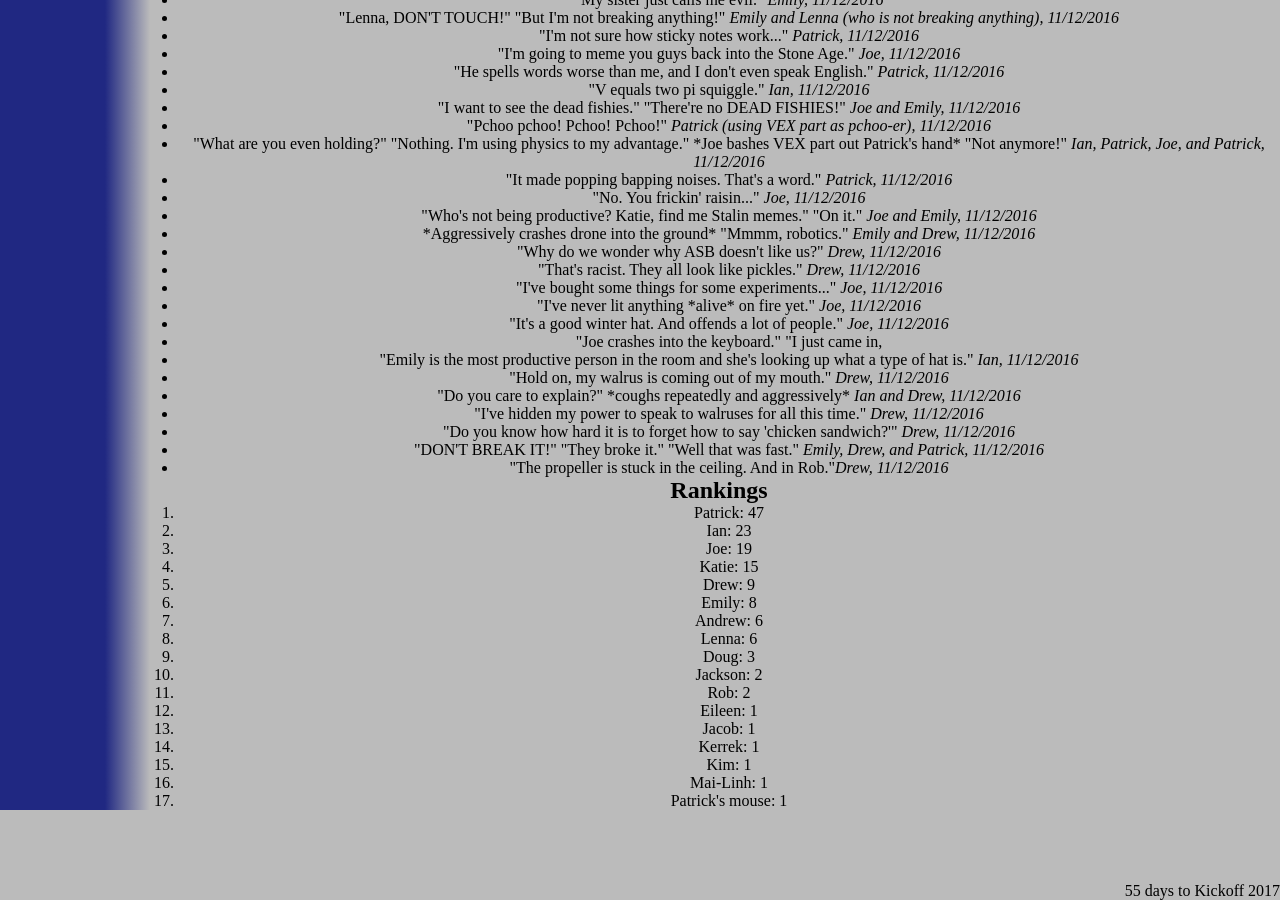
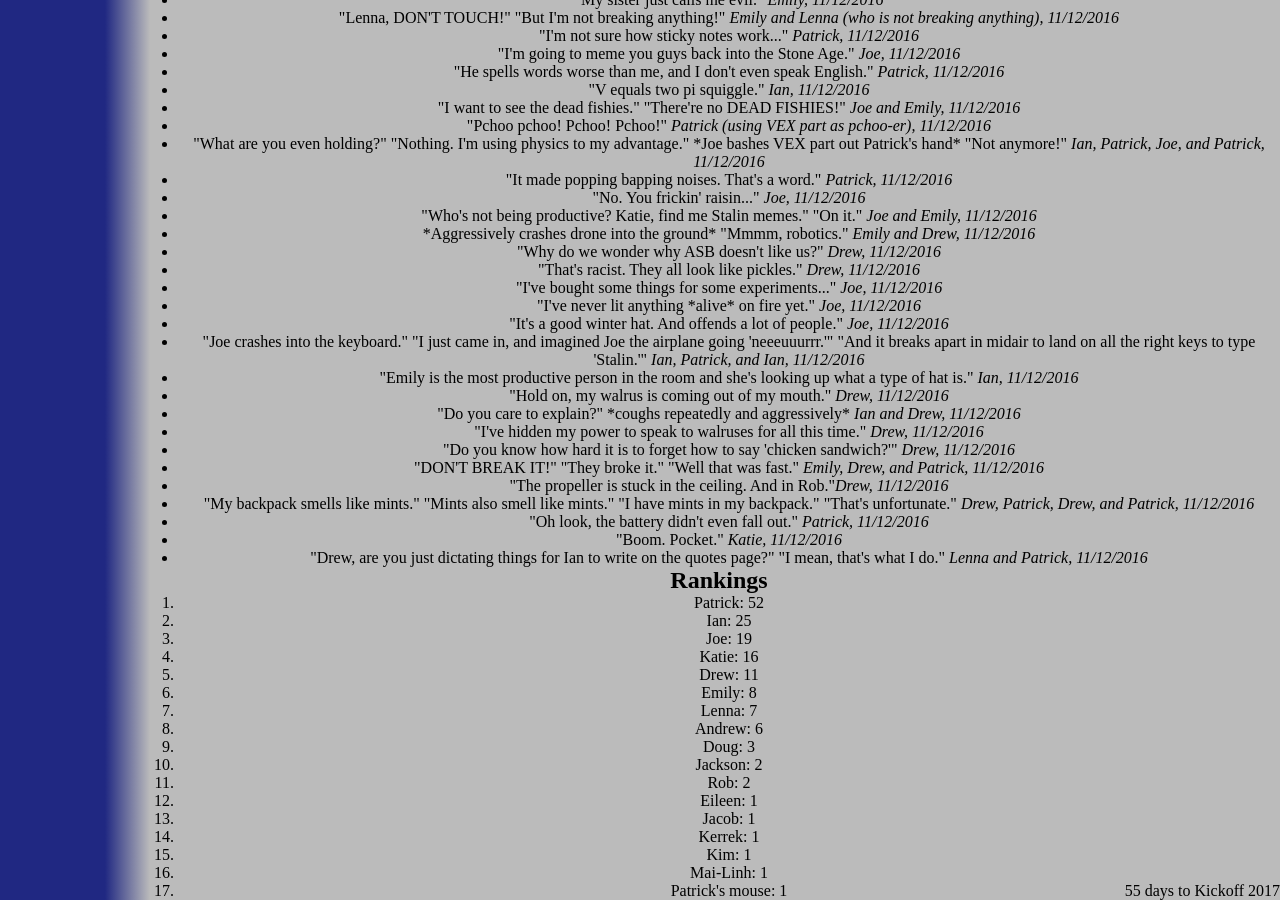
Before and after one commit to katiebugmoon/FRC4131.github.io, a Jekyll site: the page built from media/2017/quotes.html, in a window 1280 px wide and 900 px high, scrolled down 1771 px. Built offline with Jekyll 4.4.1, drawn with Linux system fonts in a browser that asks for light colours; nearby versions of some CDN libraries.

Commit message:
Update quotes.html

```diff
--- a/media/2017/quotes.html
+++ b/media/2017/quotes.html
@@ -111,7 +111,7 @@ title: Build Season 2017 Quotes
 	<li>"I've bought some things for some experiments..." <i>Joe, 11/12/2016</i></li>
 	<li>"I've never lit anything *alive* on fire yet." <i>Joe, 11/12/2016</i></li>
 	<li>"It's a good winter hat. And offends a lot of people." <i>Joe, 11/12/2016</i></li>
-	<li>"Joe crashes into the keyboard." "I just came in,
+	<li>"Joe crashes into the keyboard." "I just came in, and imagined Joe the airplane going 'neeeuuurrr.'" "And it breaks apart in midair to land on all the right keys to type 'Stalin.'" <i>Ian, Patrick, and Ian, 11/12/2016</i></li>
 	<li>"Emily is the most productive person in the room and she's looking up what a type of hat is." <i>Ian, 11/12/2016</i></li>
 	<li>"Hold on, my walrus is coming out of my mouth." <i>Drew, 11/12/2016</i></li>
 	<li>"Do you care to explain?" *coughs repeatedly and aggressively* <i>Ian and Drew, 11/12/2016</i></li>
@@ -119,6 +119,10 @@ title: Build Season 2017 Quotes
 	<li>"Do you know how hard it is to forget how to say 'chicken sandwich?'" <i>Drew, 11/12/2016</i></li>
 	<li>"DON'T BREAK IT!" "They broke it." "Well that was fast." <i>Emily, Drew, and Patrick, 11/12/2016</i></li>
 	<li>"The propeller is stuck in the ceiling. And in Rob."<i>Drew, 11/12/2016</i></li>
+	<li>"My backpack smells like mints." "Mints also smell like mints." "I have mints in my backpack." "That's unfortunate." <i>Drew, Patrick, Drew, and Patrick, 11/12/2016</i></li>
+	<li>"Oh look, the battery didn't even fall out." <i>Patrick, 11/12/2016</i></li>
+	<li>"Boom. Pocket." <i>Katie, 11/12/2016</i></li>
+	<li>"Drew, are you just dictating things for Ian to write on the quotes page?" "I mean, that's what I do." <i>Lenna and Patrick, 11/12/2016</i></li>
 </ul>
 <h2>Rankings</h2>
 <ol id='rankings'></ol>
```
